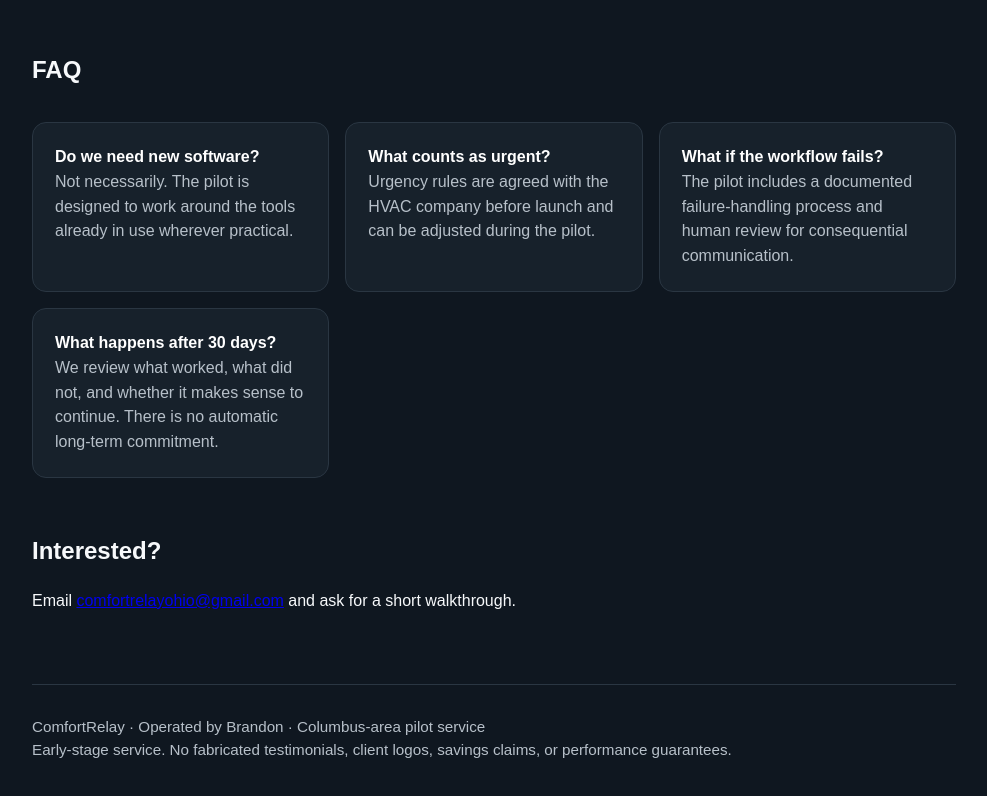
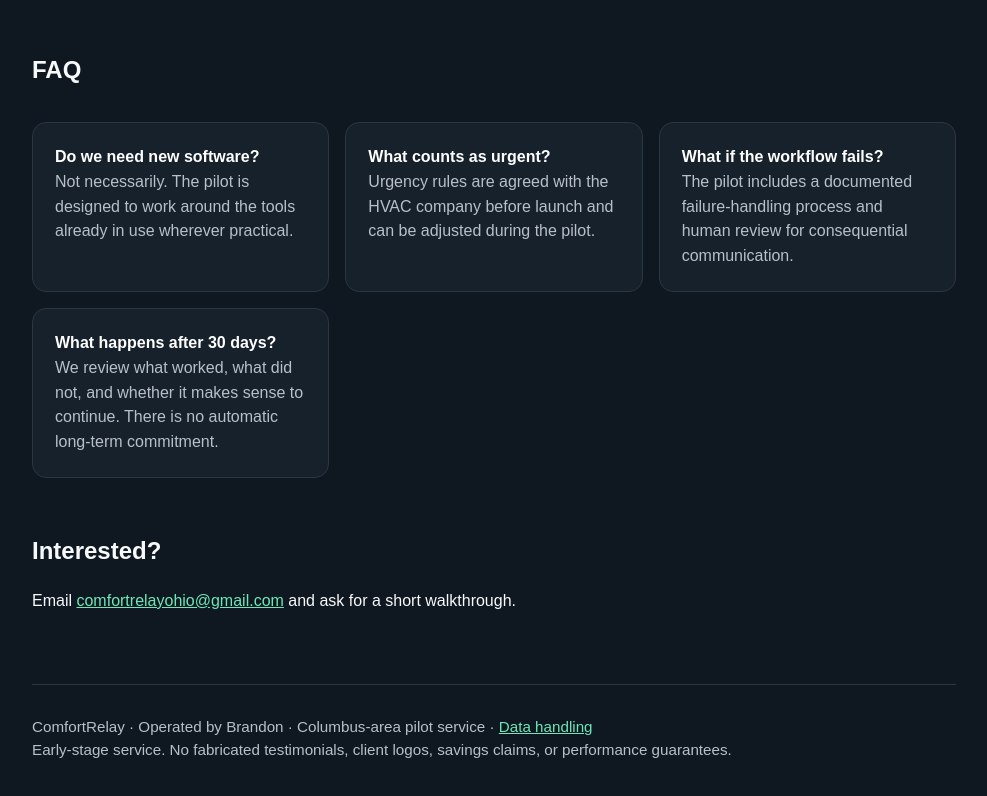
Before and after one commit to 15brewerb-dev/AI-Sandbox, a website: page comfortrelay-site/index.html in a window 1280 px wide. Shown: the part 1623-2419 px from the top of the page, without its empty margins (146-1133 px from the left). Drawn offline with Linux system fonts and the light colour scheme.

Commit message:
Link ComfortRelay data handling page

```diff
--- a/comfortrelay-site/index.html
+++ b/comfortrelay-site/index.html
@@ -13,7 +13,7 @@ h1{font-size:clamp(2.2rem,6vw,4.5rem);line-height:1.02;margin:.25em 0}.lead{font
 .cta{display:inline-block;margin-top:22px;padding:13px 18px;border-radius:10px;background:var(--accent);color:#062016;text-decoration:none;font-weight:700}
 .grid{display:grid;grid-template-columns:repeat(auto-fit,minmax(240px,1fr));gap:16px;margin:34px 0}.card{background:var(--panel);border:1px solid var(--line);padding:22px;border-radius:14px}
 h2{margin-top:54px}.muted{color:var(--muted)}.sample{border-left:4px solid var(--accent)}footer{margin-top:70px;padding:30px 0;border-top:1px solid var(--line);color:var(--muted);font-size:.95rem}
-strong{color:#fff}
+strong{color:#fff}footer a,section a:not(.cta){color:var(--accent)}
 </style>
 </head>
 <body>
@@ -68,7 +68,7 @@ strong{color:#fff}
 </section>
 
 <footer>
-ComfortRelay · Operated by Brandon · Columbus-area pilot service<br>
+ComfortRelay · Operated by Brandon · Columbus-area pilot service · <a href="data-handling.html">Data handling</a><br>
 Early-stage service. No fabricated testimonials, client logos, savings claims, or performance guarantees.
 </footer>
 </main>
```
